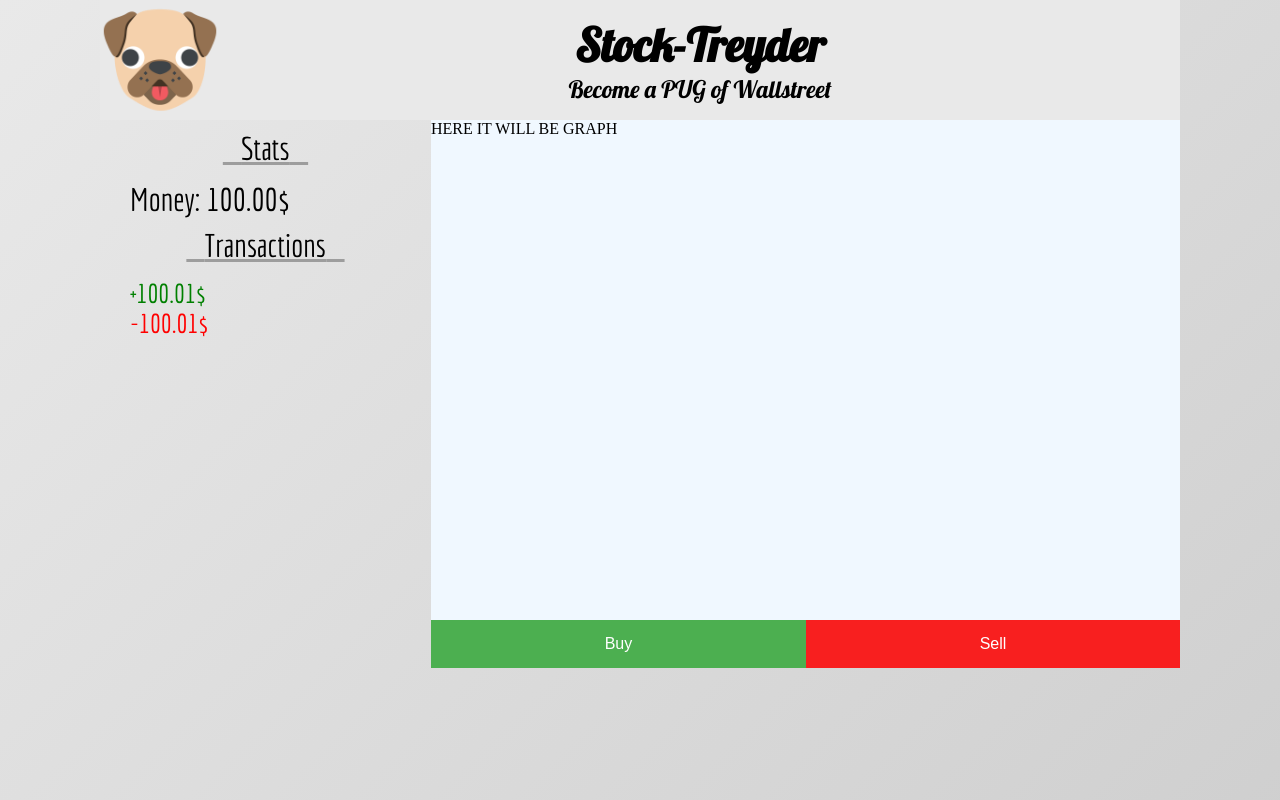
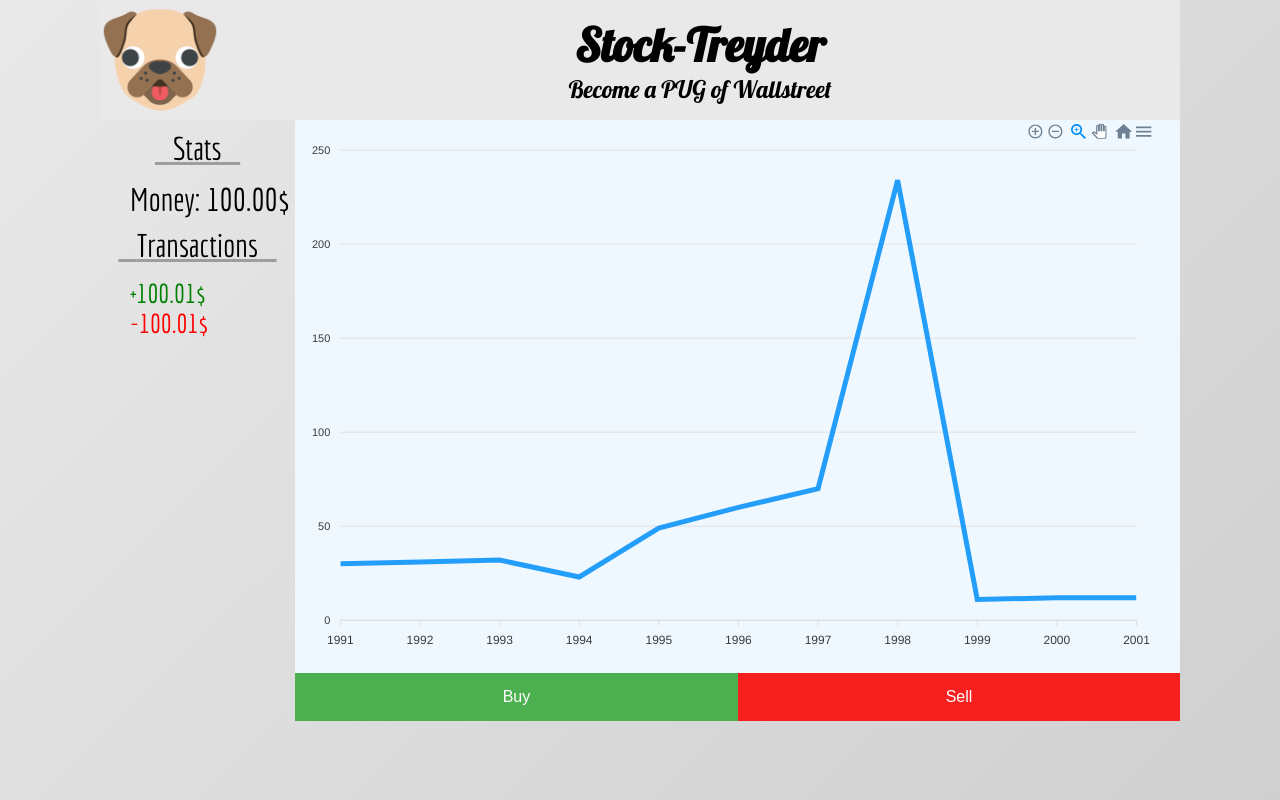
Before and after one commit to tomaszbawor/stoktreyder, a React (Create React App) app: page / in a window 1280 px wide. Built offline with nearby package versions, Linux system fonts and the light colour scheme.

Commit message:
Add react graph components

```diff
--- a/package.json
+++ b/package.json
@@ -10,8 +10,10 @@
     "@types/node": "^12.0.0",
     "@types/react": "^17.0.0",
     "@types/react-dom": "^17.0.0",
+    "apexcharts": "^3.24.0",
     "node-sass": "4.14.1",
     "react": "^17.0.1",
+    "react-apexcharts": "^1.3.7",
     "react-dom": "^17.0.1",
     "react-scripts": "4.0.2",
     "typescript": "^4.1.2",
--- a/src/components/GameContent/GameScreen/GameScreen.scss
+++ b/src/components/GameContent/GameScreen/GameScreen.scss
@@ -5,12 +5,6 @@
 
 }
 
-.graph {
-  height: 500px;
-  background-color: aliceblue;
-}
-
-
 .game-screen--actions {
   display: flex;
 
--- /dev/null
+++ b/src/components/GameContent/GameScreen/Graph/Graph.scss
@@ -0,0 +1,4 @@
+.graph {
+  background-color: aliceblue;
+  width: 100%;
+}
--- /dev/null
+++ b/src/components/GameContent/GameScreen/Graph/index.tsx
@@ -0,0 +1,60 @@
+import "./Graph.scss";
+import React, { useState } from "react";
+import Chart from "react-apexcharts";
+
+const Graph: React.FC = () => {
+  const containerDivRef = React.useRef(null);
+  const [width, setWidth] = useState(0);
+
+  React.useEffect(() => {
+    // eslint-disable-next-line no-console,@typescript-eslint/ban-ts-comment
+    // @ts-ignore
+    // eslint-disable-next-line no-console
+    const w = containerDivRef.current.offsetWidth;
+    console.log("width", `${w}px`);
+    setWidth(w);
+  }, [containerDivRef]);
+
+  const state = {
+    options: {
+      chart: {
+        id: "basic-bar",
+      },
+      xaxis: {
+        categories: [
+          1991,
+          1992,
+          1993,
+          1994,
+          1995,
+          1996,
+          1997,
+          1998,
+          1999,
+          2000,
+          2001,
+          2002,
+        ],
+      },
+    },
+    series: [
+      {
+        name: "series-1",
+        data: [30, 31, 32, 23, 49, 60, 70, 234, 11, 12, 12],
+      },
+    ],
+  };
+
+  return (
+    <div className="graph" ref={containerDivRef}>
+      <Chart
+        type="line"
+        options={state.options}
+        series={state.series}
+        width={width}
+      />
+    </div>
+  );
+};
+
+export default Graph;
--- a/src/components/GameContent/GameScreen/index.tsx
+++ b/src/components/GameContent/GameScreen/index.tsx
@@ -1,13 +1,12 @@
 import React from "react";
 import "./GameScreen.scss";
 import Button, { ButtonColor } from "../../common/Button";
+import Graph from "./Graph";
 
 const GameScreen: React.FC = () => {
   return (
     <div className="game-screen">
-      <div className="graph">
-        <div>HERE IT WILL BE GRAPH</div>
-      </div>
+      <Graph />
       <div className="game-screen--actions">
         <Button color={ButtonColor.Green}>Buy</Button>
         <Button color={ButtonColor.Red}>Sell</Button>
--- a/src/components/common/Button/index.tsx
+++ b/src/components/common/Button/index.tsx
@@ -23,8 +23,6 @@ const Button: React.FC<Props> = ({ onClick, color, children }) => {
         return "";
     }
   }
-
-  const cls = getclass(color);
   return (
     <button
       className={`button ${getclass(color)}`}
```
Also changed, not shown: 1 other file (tests, documents, lock files or other folders).
